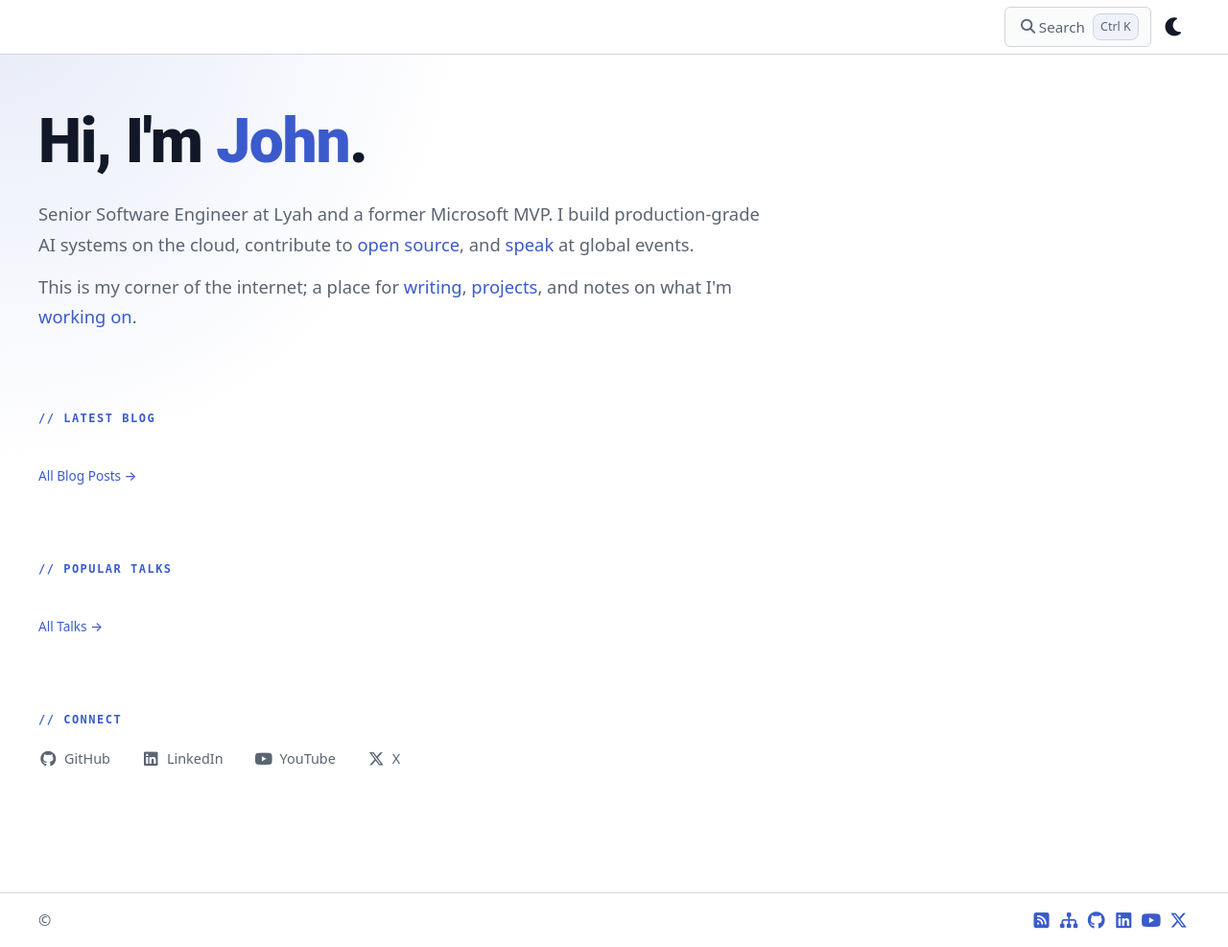
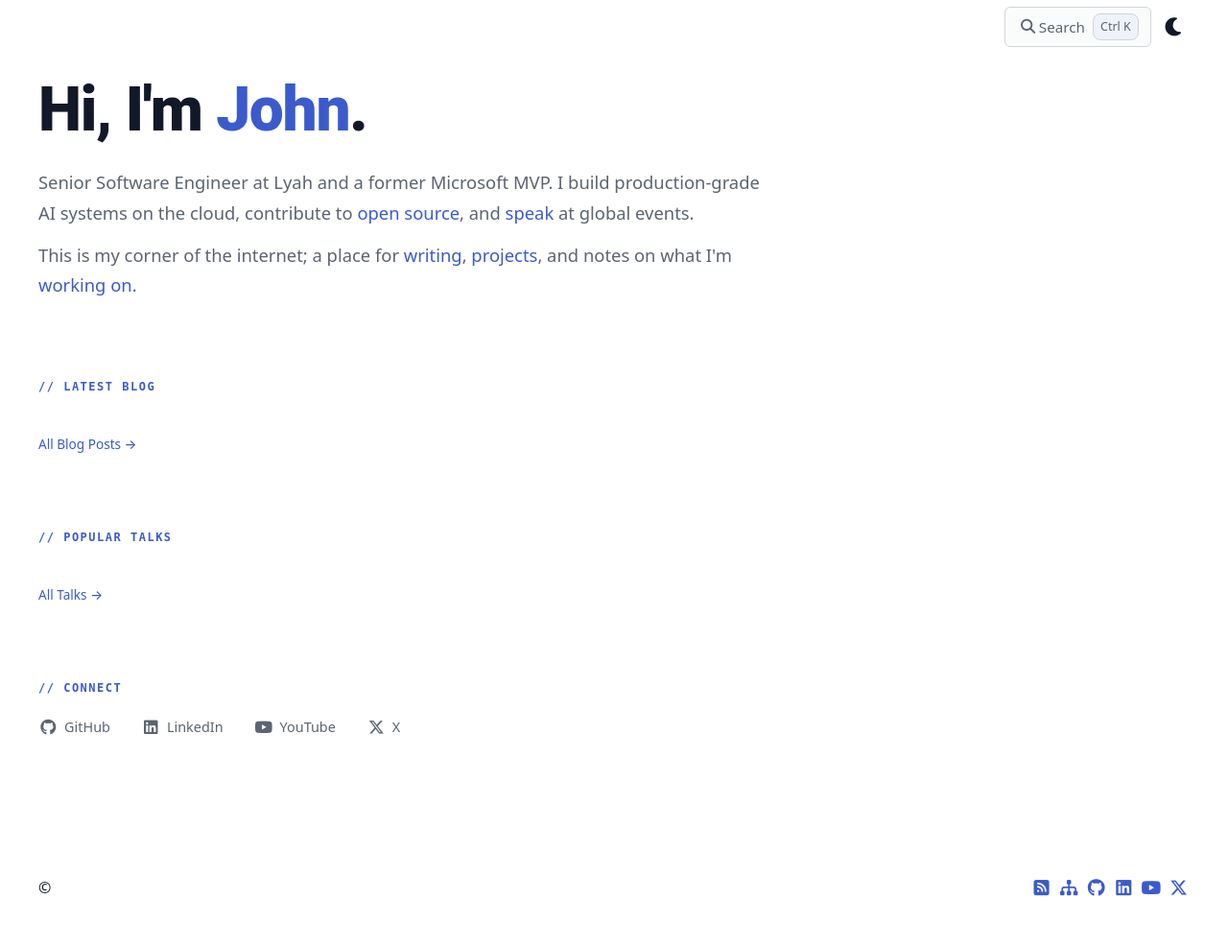
Before and after one commit to john0isaac/john0isaac.github.io, a Python web app: template templates/home.html in a window 1280 px wide. Shown: the whole page at 96% size. After the commit the page ends 934 px from the top, so only its background shows below. Run offline with Jinja, Linux system fonts and the light colour scheme; the template is opened without the code that fills it, so the values that code supplies are empty; some libraries are stand-ins or nearby versions; some web fonts are replaced.

Commit message:
improve styles

```diff
--- a/assets/css/layout.css
+++ b/assets/css/layout.css
@@ -14,13 +14,7 @@
   margin: 0;
   min-height: 100vh;
   color: var(--text);
-  background:
-    radial-gradient(
-      circle at top left,
-      color-mix(in srgb, var(--accent) 12%, transparent),
-      transparent 30%
-    ),
-    var(--bg);
+  background: var(--bg);
 }
 
 a {
@@ -39,31 +33,12 @@
   height: var(--header-height);
 }
 
-.site-header,
-.site-footer {
-  border-color: var(--border);
-}
-
-.site-header {
-  position: sticky;
-  top: 0;
-  z-index: 1000;
-  border-bottom: 1px solid var(--border);
-  background: var(--surface);
-}
-
 .footer-row {
   display: flex;
   align-items: center;
   justify-content: space-between;
   gap: 1rem;
   padding: 1rem 0;
-}
-
-/* ── Site nav (MkDocs-style) ─────────────────────────────── */
-
-.site-nav {
-  /* nothing extra - layout handled by nav-shell */
 }
 
 /* Brand */
@@ -97,7 +72,6 @@
   font-size: 0.875rem;
   font-weight: 500;
   letter-spacing: 0.01em;
-  border-bottom: 2px solid transparent;
   transition: color 0.15s, border-color 0.15s;
   white-space: nowrap;
 }
@@ -105,14 +79,15 @@
 .nav-link:hover,
 .nav-link:focus-visible {
   color: var(--text);
-  border-bottom-color: color-mix(in srgb, var(--accent) 40%, transparent);
-  outline: none;
+  text-decoration: underline;
+  text-decoration-thickness: 2px;
 }
 
 .nav-link.active,
 .nav-link[aria-current="page"] {
   color: var(--accent);
-  border-bottom-color: var(--accent);
+  text-decoration: underline;
+  text-decoration-thickness: 2px;
   font-weight: 500;
 }
 
@@ -235,16 +210,15 @@
 .nav-drawer__link:hover,
 .nav-drawer__link:focus-visible {
   color: var(--text);
-  background: var(--code-inline-bg);
-  border-left-color: color-mix(in srgb, var(--accent) 40%, transparent);
-  outline: none;
+  text-decoration: underline;
+  text-decoration-thickness: 2px;
 }
 
 .nav-drawer__link.active,
 .nav-drawer__link[aria-current="page"] {
   color: var(--accent);
-  border-left-color: var(--accent);
-  background: color-mix(in srgb, var(--accent) 8%, transparent);
+  text-decoration: underline;
+  text-decoration-thickness: 2px;
 }
 
 /* ── Overlay backdrop ──────────────────────────────────────── */
--- a/assets/css/post.css
+++ b/assets/css/post.css
@@ -168,15 +168,6 @@
   color: var(--text);
 }
 
-.site-footer {
-  border-top: 1px solid var(--border);
-}
-
-.site-footer p {
-  margin: 0;
-  color: var(--muted);
-}
-
 .footer-links {
   display: inline-flex;
   align-items: center;
--- a/assets/css/projects-talks.css
+++ b/assets/css/projects-talks.css
@@ -288,10 +288,4 @@
   .video-grid {
     grid-template-columns: 1fr;
   }
-
-  .hero,
-  .page-header,
-  .post-layout {
-    padding-top: 3rem;
-  }
 }
--- a/assets/css/prose.css
+++ b/assets/css/prose.css
@@ -29,7 +29,7 @@
 
 .hero,
 .post-layout {
-  padding: 2rem 0 2rem;
+  padding: 0 0 2rem;
 }
 
 .page-header {
```
